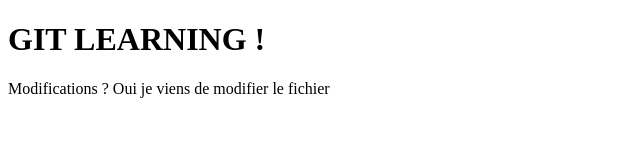
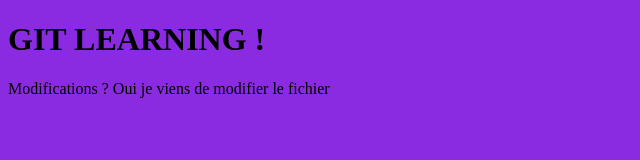
Before and after one commit to taupz/git-test, a plain HTML site: page index.html in a window 1280 px wide. Shown: the whole page, without its empty margins (0-640 px from the left). Drawn offline with Linux system fonts and the light colour scheme.

Commit message:
new bg color for index.html

```diff
--- a/index.html
+++ b/index.html
@@ -4,6 +4,11 @@
     <meta charset="UTF-8">
     <title>git learning page</title>
 </head>
+<style>
+    body{
+        background-color: blueviolet;
+    }
+</style>
 <body>
     <h1>GIT LEARNING !</h1>
     <p>Modifications ? Oui je viens de modifier le fichier</p>
```
